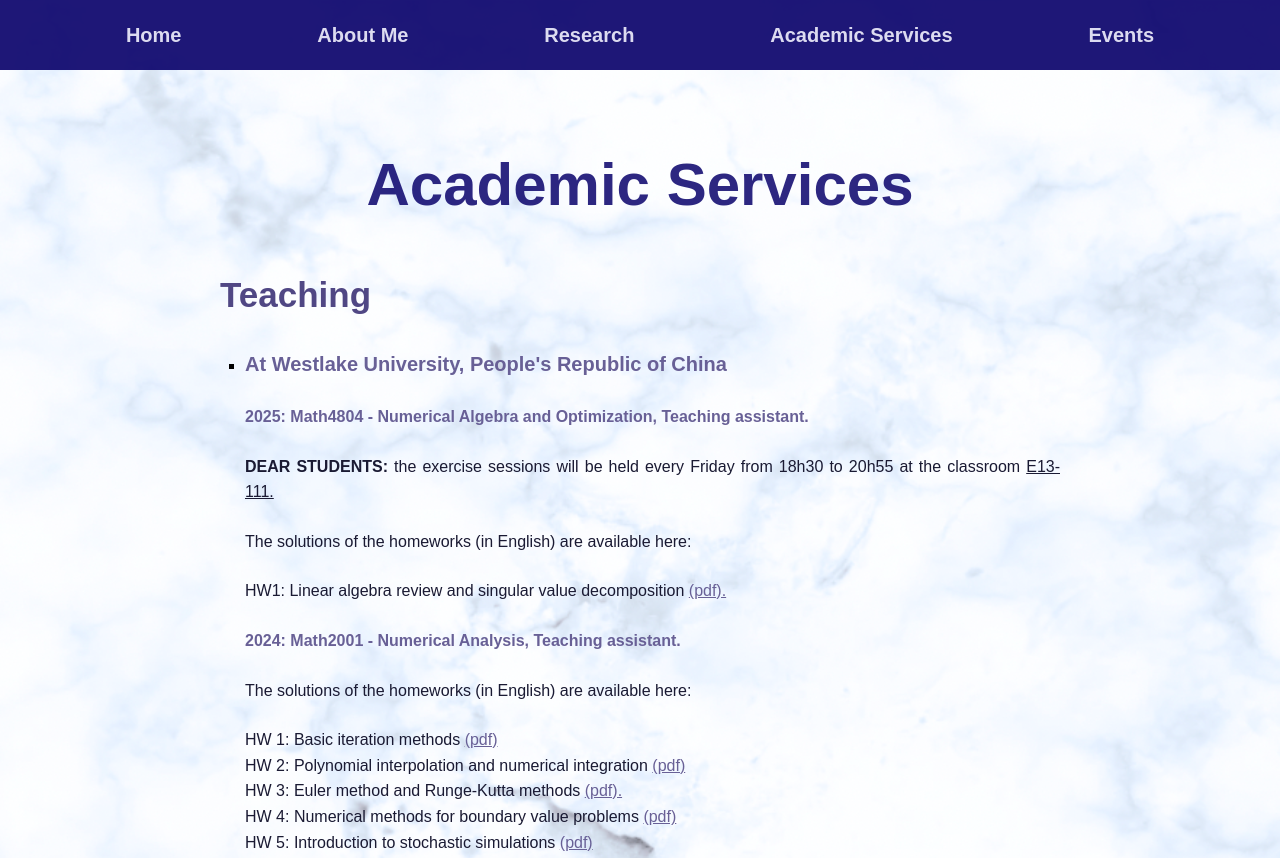
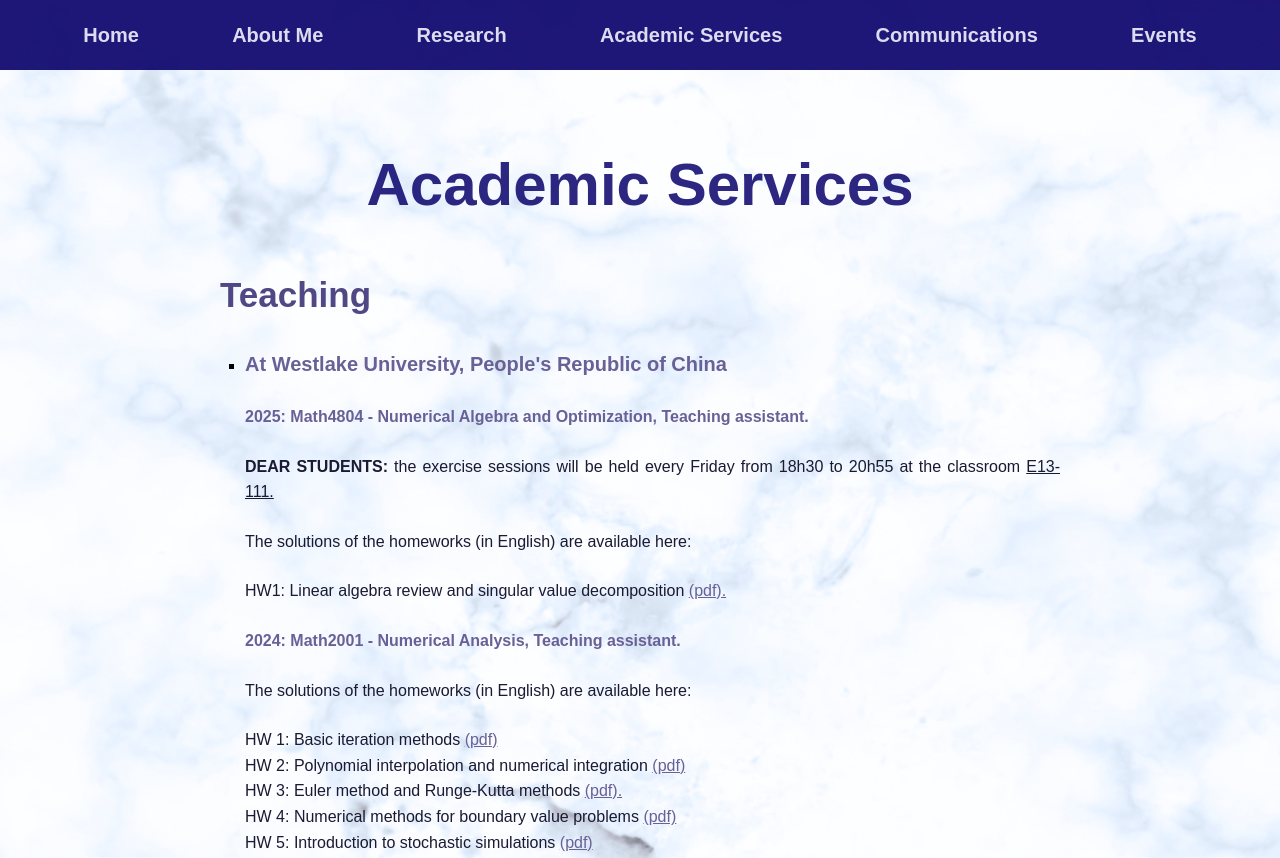
Before and after one commit to gvh-math/webpage, a plain HTML site: page academic services.html in a window 1280 px wide. Shown: the top 858 px of the page. Drawn offline with Linux system fonts and the light colour scheme.

Commit message:
Update academic services.html

```diff
--- a/academic services.html
+++ b/academic services.html
@@ -19,6 +19,7 @@
                     <li><a href="About%20me.html"><b>About Me</b></a></li>
                     <li><a href="research.html"><b>Research</b></a></li>
                     <li class="active"><a href="academic%20services.html"><b>Academic Services</b></a></li>
+                    <li><a href="communications.html"><b>Communications</b></a></li>
                     <li><a href="events.html"><b>Events</b></a></li></ul>
              </nav>
           </div>
```
